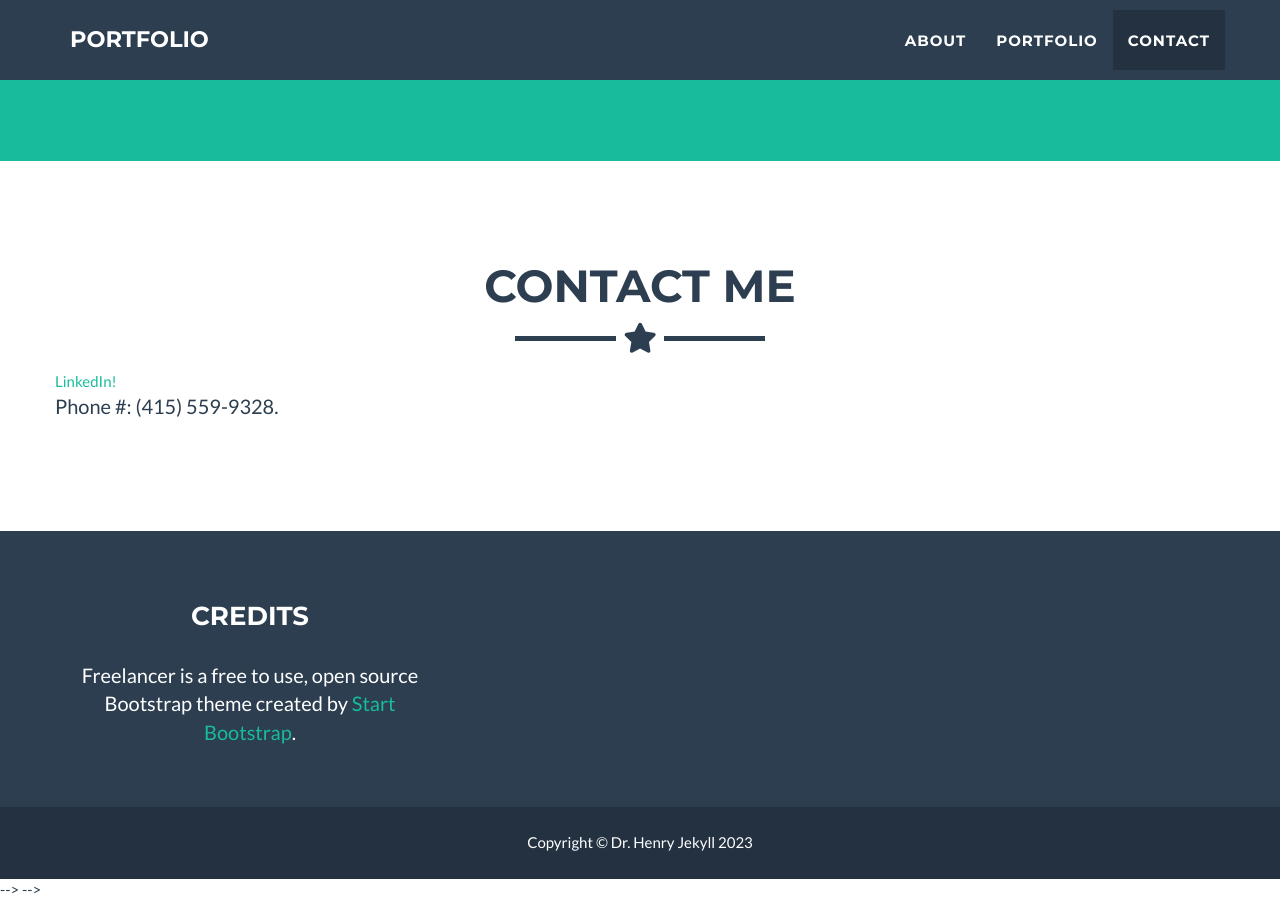
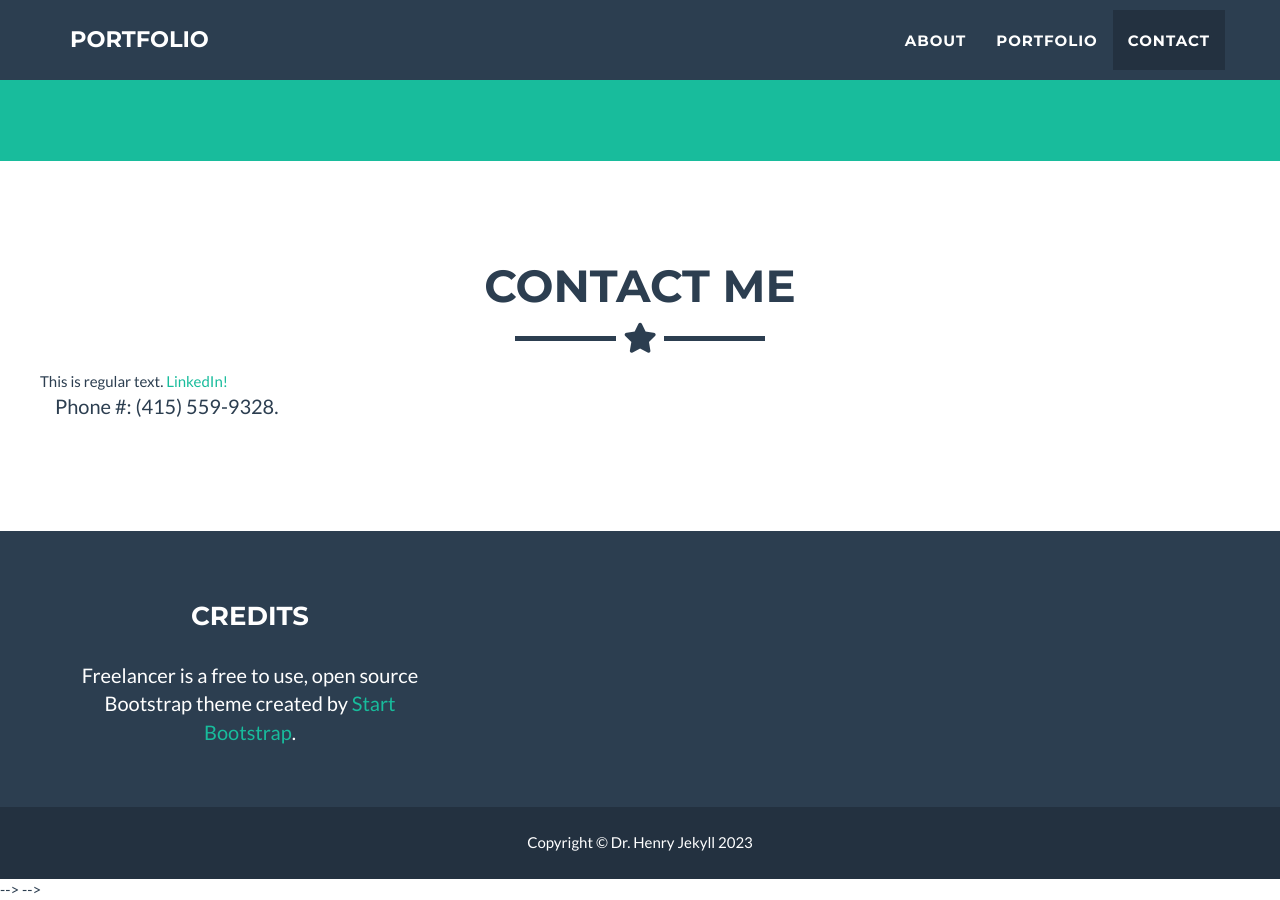
Before and after one commit to npoguca/CV, a Jekyll site: the page built from _posts/2014-07-18-project-1.markdown, in a window 1280 px wide and 900 px high, scrolled down 2228 px. Built offline with Jekyll 4.4.1, drawn with Linux system fonts in a browser that asks for light colours; our own code applies the rules of GitHub Pages for plain Markdown files.

Commit message:
Update contact.html

```diff
--- a/_includes/contact.html
+++ b/_includes/contact.html
@@ -6,7 +6,10 @@
         <h2>Contact Me</h2>
         <hr class="star-primary">
       </div>
-      <a href="https://www.linkedin.com/in/npoguca/">LinkedIn!</a>
+      <div class="row">
+        <span>This is regular text.</span>
+        <a href="https://www.linkedin.com/in/npoguca/">LinkedIn!</a>
+      </div>
       <p>Phone #: (415) 559-9328.</p>
     </div>
   </div>
```
